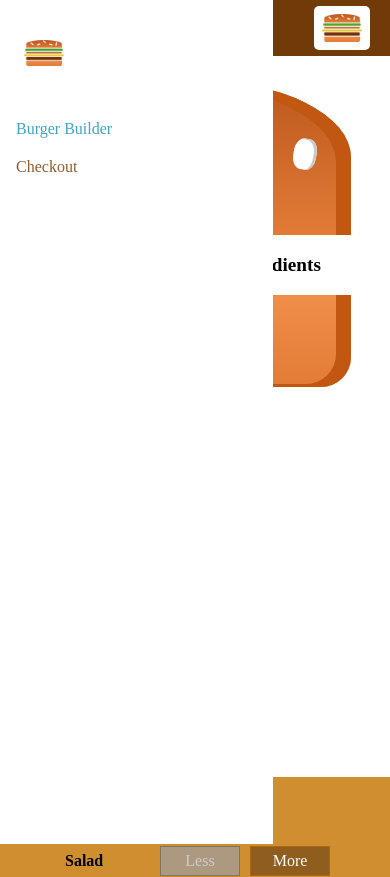
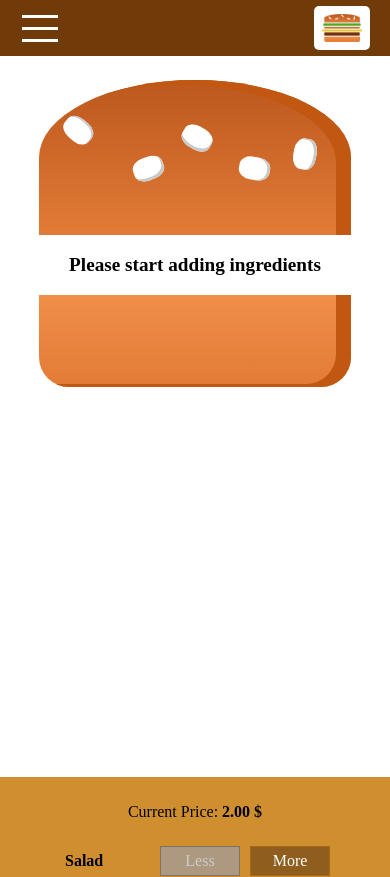
Before and after one commit to aladiha/React-Burger-Builder, a React (Create React App) app: page / in a window 390 px wide. Shown: the top 877 px of the page. Built offline with nearby package versions, Linux system fonts and the light colour scheme.

Commit message:
side bar animation for mobile devices

```diff
--- a/src/components/Layout/Layout.js
+++ b/src/components/Layout/Layout.js
@@ -1,19 +1,39 @@
-import React from 'react';
+import React, { Component } from 'react';
 import Aux from '../../hoc/Auxi';
 import classes from './Layout.module.css';
 import Toolbar from '../Navigation/Toolbar/Toolbar'
 import SideDrawer from '../Navigation/SideDrawer/SideDrawer'
 
-const Layout = (props) => {
+class Layout extends Component {
+    state = {
+        showSideDrawer: false
+    }
+
+    sideDrawerClosedHander = () => {
+        this.setState({
+            showSideDrawer: false
+        })
+    }
+
+    sideDrawerOpenHandler = () => {
+        this.setState((prevState) => {
+            return {showSideDrawer: !prevState.showSideDrawer}
+        })
+    }
+
+    render(){
         return(
             <Aux>
-            <Toolbar/>
-            <SideDrawer/>
+                <Toolbar clicked={this.sideDrawerOpenHandler}/>
+                <SideDrawer
+                open={this.state.showSideDrawer}
+                clicked= {this.sideDrawerClosedHander}/>
             <main className={classes.Content}>
-            {props.children}
+                {this.props.children}
             </main>
             </Aux>
         );
     }
+}
 
 export default Layout;
--- a/src/components/Navigation/SideDrawer/SideDrawer.js
+++ b/src/components/Navigation/SideDrawer/SideDrawer.js
@@ -3,11 +3,21 @@ import React from 'react'
 import Logo from '../../Logo/Logo'
 import Items from '../NavigationItems/NavigationItems'
 import classes from './SideDrawer.module.css'
+import Backdrop from '../../UI/Backdrop/Backdrop'
+import Aux from '../../../hoc/Auxi'
 
 const sideDrawer = (props) => {
-    //..
+
+    let attachedCssClasses = [classes.SideDrawer, classes.Close];
+
+    if (props.open){
+        attachedCssClasses.splice( 1 , 1 , classes.Open)
+    }
+
     return(
-    <div className={classes.SideDrawer}>
+    <Aux>
+        <Backdrop show={props.open} clicked={props.clicked}/>
+    <div className={attachedCssClasses.join(' ')}>
         <div className={classes.Logo}>
         <Logo height="8%"/>
         </div>
@@ -15,6 +25,7 @@ const sideDrawer = (props) => {
             <Items />
         </nav>
     </div>
+    </Aux>
     );
 };
 
--- /dev/null
+++ b/src/components/Navigation/SideDrawer/ToggleSideDrawer/DrawerToggle.module.css
@@ -0,0 +1,23 @@
+.DrawerToggle {
+    width: 40px;
+    height: 100%;
+    display: flex;
+    flex-flow: column;
+    justify-content: space-around;
+    align-items: center;
+    padding: 10px 0;
+    box-sizing: border-box;
+    cursor: pointer;
+}
+
+.DrawerToggle div {
+    width: 90%;
+    height: 3px;
+    background-color: white;
+}
+
+@media (min-width: 500px) {
+    .DrawerToggle {
+        display: none;
+    }
+}
--- /dev/null
+++ b/src/components/Navigation/SideDrawer/ToggleSideDrawer/ToggleSideDrawer.js
@@ -0,0 +1,12 @@
+import React from 'react'
+import classes from './DrawerToggle.module.css'
+
+const toggle = (props) => {
+    return <div className={classes.DrawerToggle}  onClick={props.clicked}>
+        <div></div>
+        <div></div>
+        <div></div>
+    </div>
+}
+
+export default toggle;
--- a/src/components/Navigation/Toolbar/Toolbar.js
+++ b/src/components/Navigation/Toolbar/Toolbar.js
@@ -2,11 +2,12 @@ import React from 'react';
 import classes from './Toolbar.module.css';
 import Logo from '../../Logo/Logo';
 import NavigationItems from '../NavigationItems/NavigationItems';
+import Toggle from '../SideDrawer/ToggleSideDrawer/ToggleSideDrawer'
 
 const toolbar = (props) => {
 
     return <header className={classes.Toolbar}>
-        <div>Menu</div>
+        <Toggle clicked={props.clicked}/>
         <Logo height="80%"/>
         <nav className={classes.DesktopOnly}>
             <NavigationItems/>
--- a/src/components/Navigation/Toolbar/Toolbar.module.css
+++ b/src/components/Navigation/Toolbar/Toolbar.module.css
@@ -21,4 +21,9 @@
     .DesktopOnly {
         display: none;
     }
+    .Toggle{
+        cursor: pointer;
+        box-sizing: border-box;
+        font-family: Verdana, Geneva, Tahoma, sans-serif;
+    }
 }
```
Lines whose indentation alone changed are shown as unchanged.
